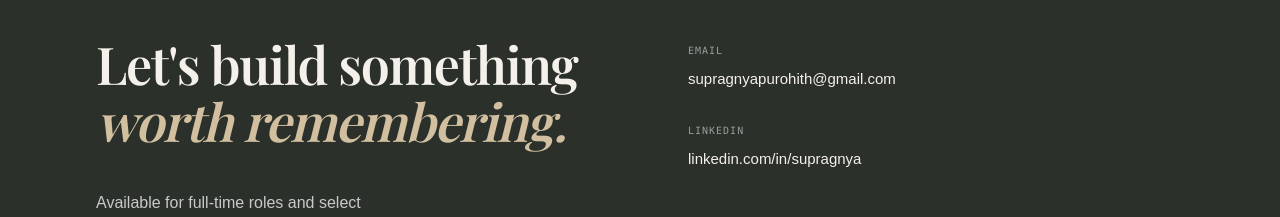
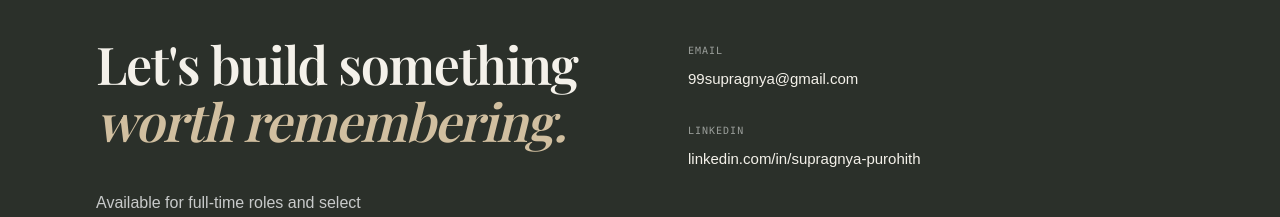
Before and after one commit to nirmith99/supragnya-portfolio, a Next.js app: page / in a window 1280 px wide. Shown: the part 6107-6324 px from the top of the page. Built offline with nearby package versions, Linux system fonts and the light colour scheme; a web font is replaced by a local one.

Commit message:
Update email to 99supragnya@gmail.com and LinkedIn profile link

```diff
--- a/app/page.tsx
+++ b/app/page.tsx
@@ -305,21 +305,21 @@ export default function Home() {
               <div>
                 <p className="font-mono text-[10px] uppercase tracking-widest text-[var(--text-tertiary)] mb-2">Email</p>
                 <a
-                  href="mailto:supragnyapurohith@gmail.com"
+                  href="mailto:99supragnya@gmail.com"
                   className="font-sans text-[15px] text-[var(--text-primary)] hover:text-[var(--accent-gold)] transition-colors"
                 >
-                  supragnyapurohith@gmail.com
+                  99supragnya@gmail.com
                 </a>
               </div>
               <div>
                 <p className="font-mono text-[10px] uppercase tracking-widest text-[var(--text-tertiary)] mb-2">LinkedIn</p>
                 <a
-                  href="https://linkedin.com/in/supragnya"
+                  href="https://www.linkedin.com/in/supragnya-purohith/"
                   target="_blank"
                   rel="noopener noreferrer"
                   className="font-sans text-[15px] text-[var(--text-primary)] hover:text-[var(--accent-gold)] transition-colors"
                 >
-                  linkedin.com/in/supragnya
+                  linkedin.com/in/supragnya-purohith
                 </a>
               </div>
             </div>
--- a/components/sections/FooterSection.tsx
+++ b/components/sections/FooterSection.tsx
@@ -28,7 +28,7 @@ export default function FooterSection() {
             Work
           </Link>
           <a
-            href="mailto:hello@supragnyapurohith.com"
+            href="mailto:99supragnya@gmail.com"
             className="transition-colors duration-250 hover:text-[#8B5E3C]"
           >
             Contact
--- a/components/templates/CaseStudyTemplate.tsx
+++ b/components/templates/CaseStudyTemplate.tsx
@@ -12,13 +12,13 @@ function CaseStudyFooter() {
                     <span className="font-mono text-[11px] text-[var(--text-tertiary)]">© 2025 Supragnya Purohith</span>
                     <div className="flex items-center gap-6 font-mono text-[11px] text-[var(--text-tertiary)]">
                         <a
-                            href="mailto:supragnyapurohith@gmail.com"
+                            href="mailto:99supragnya@gmail.com"
                             className="hover:text-[var(--accent-gold)] transition-colors"
                         >
                             Email
                         </a>
                         <a
-                            href="https://linkedin.com/in/supragnya"
+                            href="https://www.linkedin.com/in/supragnya-purohith/"
                             target="_blank"
                             rel="noopener noreferrer"
                             className="hover:text-[var(--accent-gold)] transition-colors"
--- a/components/ui/ContactModal.tsx
+++ b/components/ui/ContactModal.tsx
@@ -24,7 +24,7 @@ export default function ContactModal({ isOpen, onClose }: { isOpen: boolean; onC
     }, [isOpen, onClose]);
 
     const handleCopy = () => {
-        navigator.clipboard.writeText("supragnyapurohith@gmail.com");
+        navigator.clipboard.writeText("99supragnya@gmail.com");
         setCopied(true);
         setTimeout(() => setCopied(false), 2000);
     };
@@ -75,7 +75,7 @@ export default function ContactModal({ isOpen, onClose }: { isOpen: boolean; onC
                                             </div>
                                             <div>
                                                 <p className="text-xs uppercase tracking-widest font-bold text-[var(--text-tertiary)] mb-0.5">Email</p>
-                                                <span className="font-medium text-[var(--text-primary)] text-sm group-hover:text-[var(--accent-gold)] transition-colors">supragnyapurohith@gmail.com</span>
+                                                <span className="font-medium text-[var(--text-primary)] text-sm group-hover:text-[var(--accent-gold)] transition-colors">99supragnya@gmail.com</span>
                                             </div>
                                         </div>
                                         <button onClick={handleCopy} className="p-2 text-[var(--text-tertiary)] hover:text-[var(--accent-gold)] transition-colors" title={copied ? "Copied!" : "Copy email"}>
@@ -85,7 +85,7 @@ export default function ContactModal({ isOpen, onClose }: { isOpen: boolean; onC
 
                                     {/* LinkedIn row */}
                                     <a
-                                        href="https://linkedin.com/in/supragnya"
+                                        href="https://www.linkedin.com/in/supragnya-purohith/"
                                         target="_blank"
                                         rel="noopener noreferrer"
                                         className="flex items-center justify-between p-4 rounded-xl border border-[var(--surface-border)] bg-[var(--bg-sage)] group transition-colors hover:border-[var(--accent-gold)]/30"
@@ -96,7 +96,7 @@ export default function ContactModal({ isOpen, onClose }: { isOpen: boolean; onC
                                             </div>
                                             <div>
                                                 <p className="text-xs uppercase tracking-widest font-bold text-[var(--text-tertiary)] mb-0.5">LinkedIn</p>
-                                                <span className="font-medium text-[var(--text-primary)] text-sm group-hover:text-[var(--accent-gold)] transition-colors">linkedin.com/in/supragnya</span>
+                                                <span className="font-medium text-[var(--text-primary)] text-sm group-hover:text-[var(--accent-gold)] transition-colors">linkedin.com/in/supragnya-purohith</span>
                                             </div>
                                         </div>
                                         <ExternalLink className="w-4 h-4 text-[var(--text-tertiary)] group-hover:text-[var(--accent-gold)] transition-colors" />
--- a/components/ui/Modal.tsx
+++ b/components/ui/Modal.tsx
@@ -119,13 +119,13 @@ export default function Modal({ isOpen, onClose }: ModalProps) {
         </p>
         <div className="space-y-3 text-sm">
           <a
-            href="mailto:hello@supragnyapurohith.com"
+            href="mailto:99supragnya@gmail.com"
             className="block text-[#E9E9E9] underline-offset-4 hover:underline focus-visible:outline-none focus-visible:ring-2 focus-visible:ring-white"
           >
-            hello@supragnyapurohith.com
+            99supragnya@gmail.com
           </a>
           <a
-            href="https://www.linkedin.com/"
+            href="https://www.linkedin.com/in/supragnya-purohith/"
             target="_blank"
             rel="noreferrer"
             className="block text-[#E9E9E9] underline-offset-4 hover:underline focus-visible:outline-none focus-visible:ring-2 focus-visible:ring-white"
```
Also changed, not shown: 1 other file (tests, documents, lock files or other folders).
